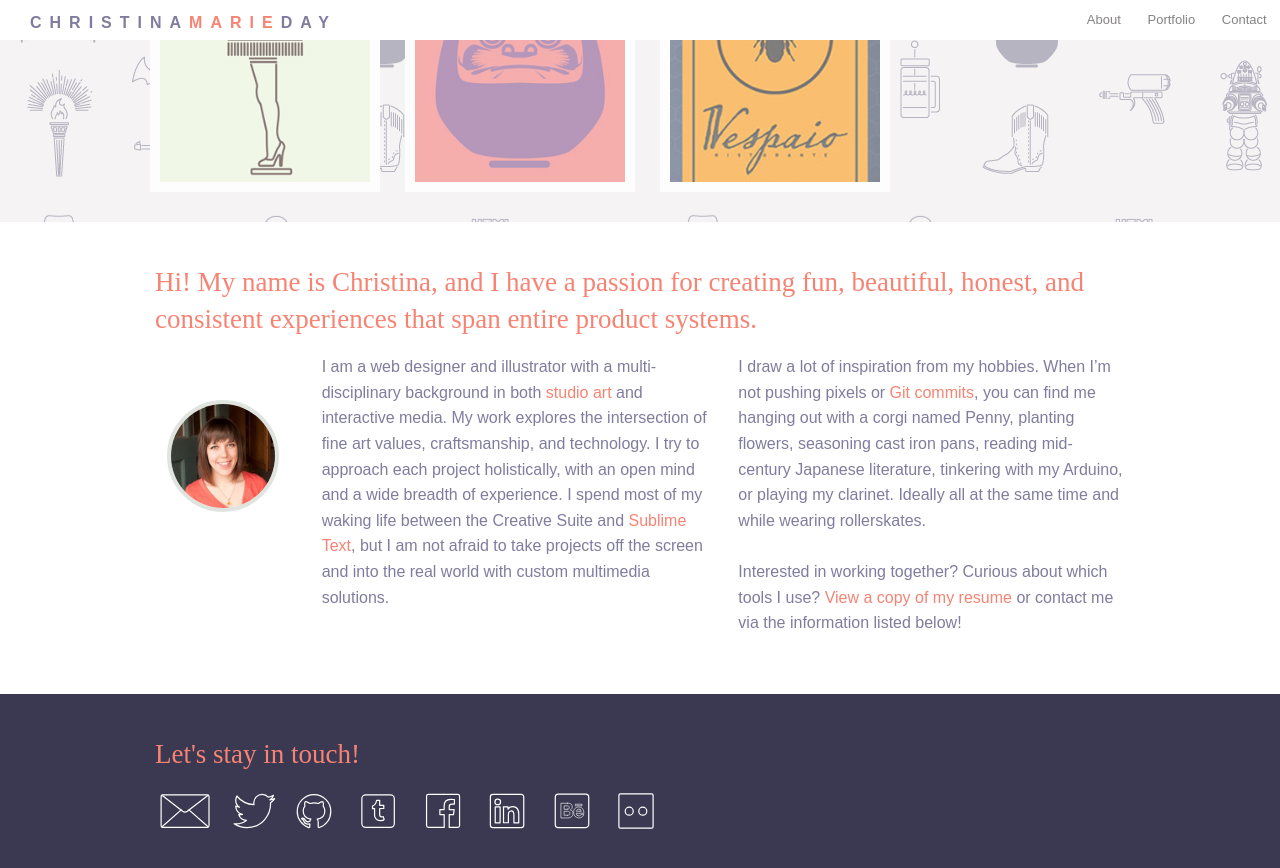
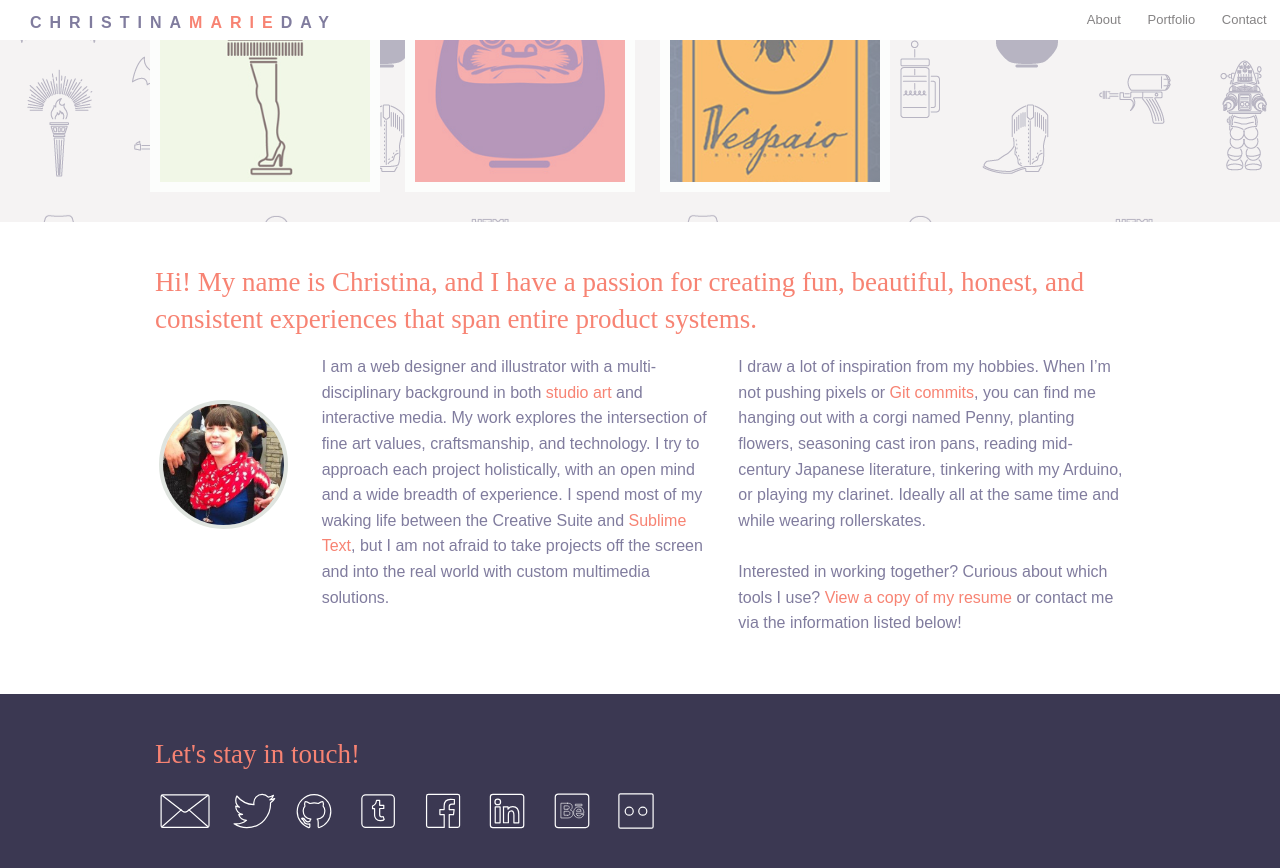
Before and after one commit to ChristinaDay/old-portfolio, a Jekyll site: the page built from index.html, in a window 1280 px wide and 900 px high, scrolled down 898 px. Shown: the top 868 px of the window. Built offline with Jekyll 4.4.1, drawn with Linux system fonts in a browser that asks for light colours; Markdown is read by kramdown in place of the engine named in the settings; a script that is not in the unit is left out.

Commit message:
new portrait image

```diff
--- a/_layouts/portfolio.html
+++ b/_layouts/portfolio.html
@@ -183,7 +183,7 @@
 
                         <div class="large-2 columns">
 
-                          <img class="circular-portrait" src="../assets/headshot.jpg" alt="portrait of christina" height="300">
+                          <img class="circular-portrait" src="../assets/portrait2.jpg" alt="portrait of christina" height="300">
 
                         </div>
 
--- a/scss/_main.scss
+++ b/scss/_main.scss
@@ -45,7 +45,7 @@ h1, h2, h3, h4, h5, h6 {
   border-radius: 170px;
   border: 4px solid rgb(223, 228, 223);
   display: block;
-  width: 112px;
+  width: 129px;
   margin: 46px auto 46px auto;
 }
 
```
Also changed, not shown: assets/portrait2.jpg (added), assets/portrait3.jpg (added), css/app.css.
